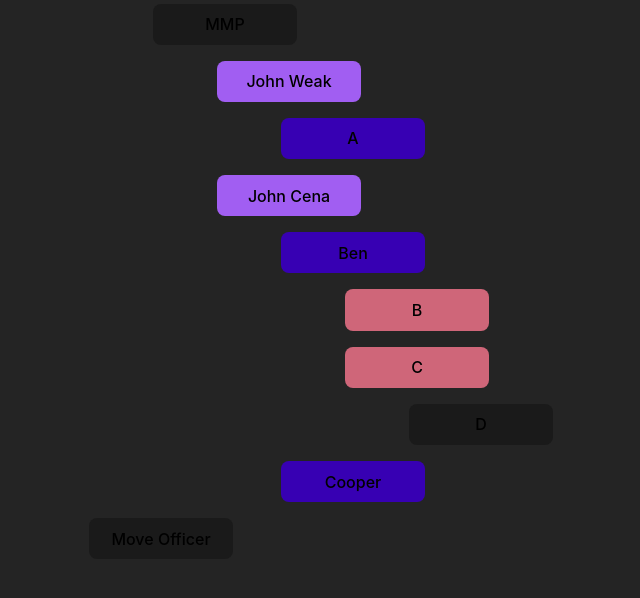
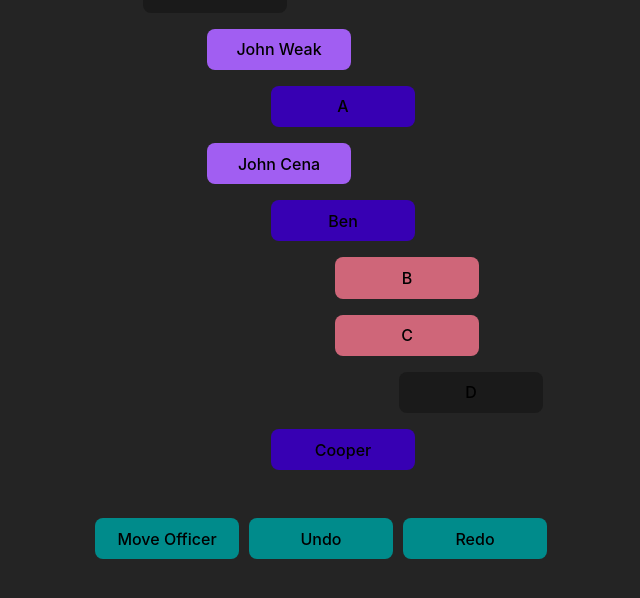
Before and after one commit to trdat123/army-rank-test, a website built with webpack: page index.html in a window 1280 px wide. Shown: the part 164-762 px from the top of the page, without its empty margins (319-959 px from the left). Built offline with nearby package versions, Linux system fonts and the light colour scheme.

Commit message:
add readme, add style, refactor code

```diff
--- a/index.css
+++ b/index.css
@@ -29,13 +29,16 @@
     text-align: center;
 }
 
-.line {
-    width: 50px;
-    height: 42px;
-    border-bottom: 2px solid white;
-    border-left: 2px solid white;
-    position: absolute;
-    z-index: -1;
+.btn-wrapper {
+    display: flex;
+    flex-direction: row;
+    gap: 10px;
+    margin-top: 1rem;
+    padding: 1rem 1rem 2rem 1rem;
+}
+
+.btn-wrapper button {
+    background-color: darkcyan;
 }
 
 button {
--- a/src/class.ts
+++ b/src/class.ts
@@ -82,7 +82,6 @@
     moveOfficer(): void {
         const [subId, newManagerId] = this.selectedOfficers;
 
-        if (this.selectedOfficers.length == 0) return;
         if (this.selectedOfficers.length < 2) {
             alert("Something wrong, not enough data");
             return;
--- a/src/index.ts
+++ b/src/index.ts
@@ -15,12 +15,29 @@
     <div id="list"></div>
     `;
 
+/* function button */
+
 const moveOfficerBtn = document.createElement("button");
 moveOfficerBtn.innerText = "Move Officer";
 moveOfficerBtn.onclick = () => App.moveOfficer();
 
-appWrapper.appendChild(moveOfficerBtn);
+const undoBtn = document.createElement("button");
+undoBtn.innerText = "Undo";
+undoBtn.onclick = () => App.undo();
+
+const redoBtn = document.createElement("button");
+redoBtn.innerText = "Redo";
+redoBtn.onclick = () => App.redo();
+
+const btnWrapper = document.createElement("div");
+btnWrapper.className = "btn-wrapper";
+// btnWrapper.setAttribute("style", "display: flex; flex-direction: flex-row; gap: 7px;");
+btnWrapper.appendChild(moveOfficerBtn);
+btnWrapper.appendChild(undoBtn);
+btnWrapper.appendChild(redoBtn);
+
+appWrapper.appendChild(btnWrapper);
+/* end function button */
 
 const list = document.getElementById("list");
-
 renderSubs(general.subordinates, list);
```
Also changed, not shown: README.md (added), build/main-bundle.js.
